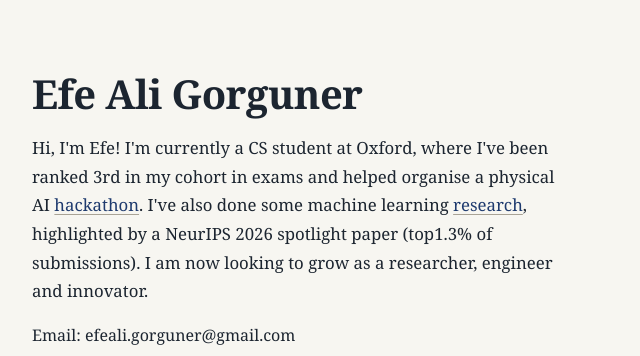
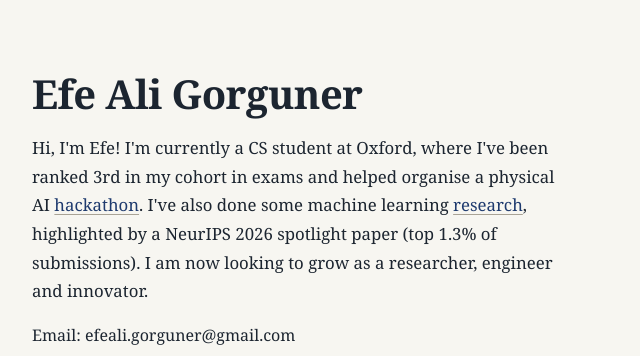
Before and after one commit to efe-a-g/efe-a-g.github.io, a plain HTML site: page index.html in a window 1280 px wide. Shown: the top 356 px of the page, 304-944 px from the left. Drawn offline with Linux system fonts and the light colour scheme; a web font is replaced by a local one.

Commit message:
Update index.html

```diff
--- a/index.html
+++ b/index.html
@@ -229,7 +229,7 @@
   <main>
     <header>
       <h1>Efe Ali Gorguner</h1>
-      <p class="intro">Hi, I'm Efe! I'm currently a CS student at Oxford, where I've been ranked 3rd in my cohort in exams and helped organise a physical AI <a href="https://www.linkedin.com/posts/oxai_last-week-we-wrapped-oxfords-first-physical-activity-7464990522290425856-PcI-/">hackathon</a>. I've also done some machine learning <a href="https://www.cs.ox.ac.uk/news/2566-full.html">research</a>, highlighted by a NeurIPS 2026 spotlight paper (top1.3% of submissions). I am now looking to grow as a researcher, engineer and innovator.</p>
+      <p class="intro">Hi, I'm Efe! I'm currently a CS student at Oxford, where I've been ranked 3rd in my cohort in exams and helped organise a physical AI <a href="https://www.linkedin.com/posts/oxai_last-week-we-wrapped-oxfords-first-physical-activity-7464990522290425856-PcI-/">hackathon</a>. I've also done some machine learning <a href="https://www.cs.ox.ac.uk/news/2566-full.html">research</a>, highlighted by a NeurIPS 2026 spotlight paper (top 1.3% of submissions). I am now looking to grow as a researcher, engineer and innovator.</p>
       <p>Email: efeali.gorguner@gmail.com</p>
     </header>
 
```
